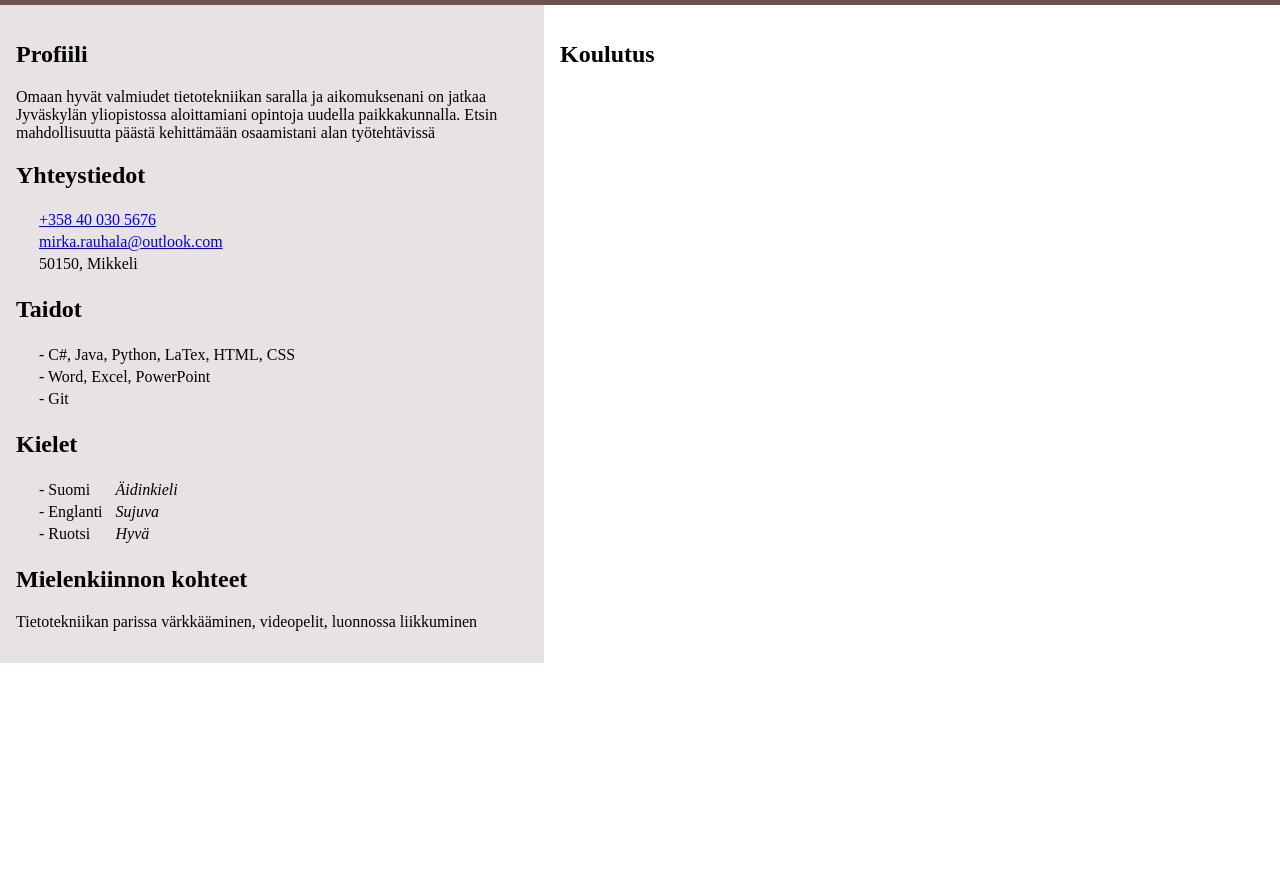
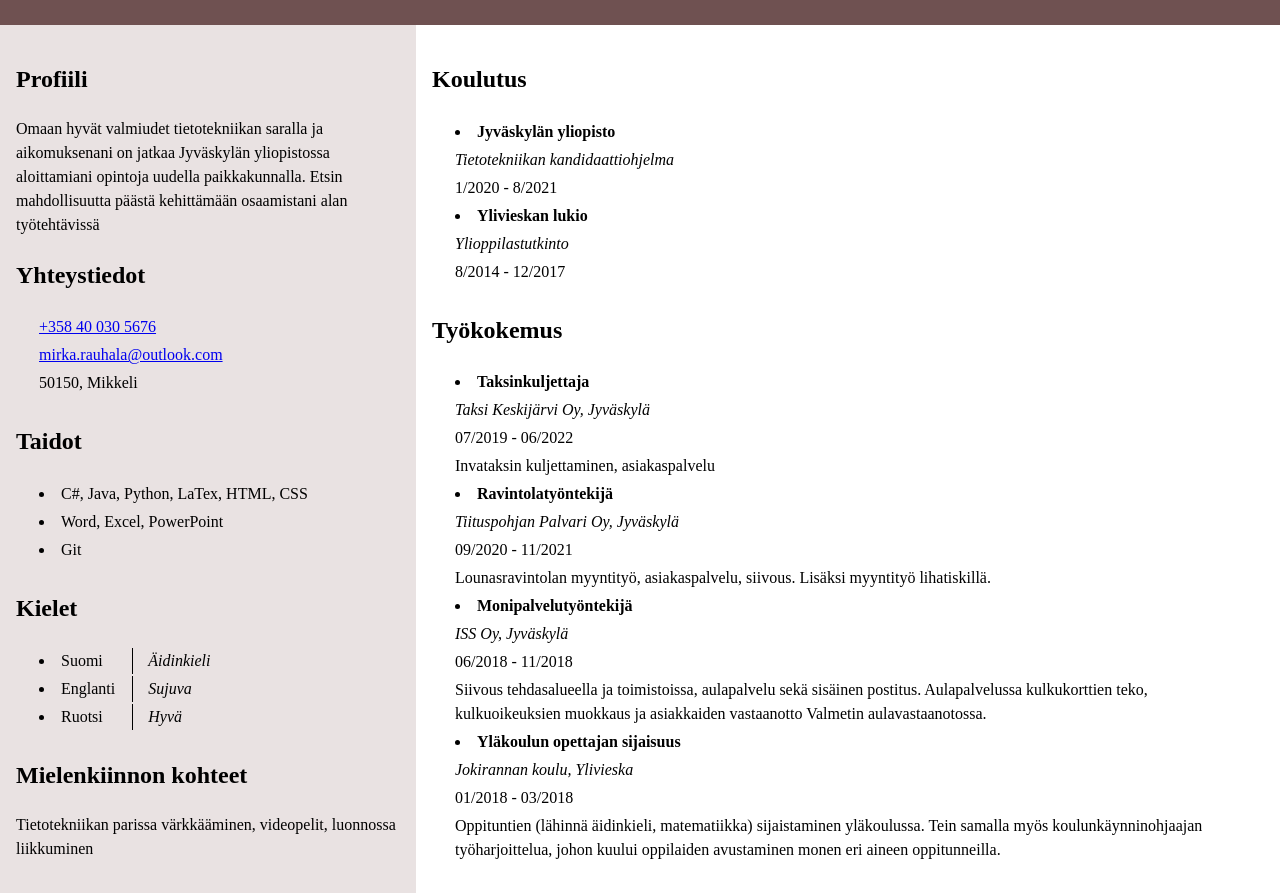
Before and after one commit to rauhalam/cv_vanha, a plain HTML site: page cv.html in a window 1280 px wide. Shown: the part 154-1047 px from the top of the page. Before the commit the page ends 817 px from the top, so only its background shows below. Drawn offline with Linux system fonts and the light colour scheme.

Commit message:
Lisätty sisältöä ja muokattu tyylejä

```diff
--- a/cv.html
+++ b/cv.html
@@ -20,7 +20,7 @@
         <p>Omaan hyvät valmiudet tietotekniikan saralla ja aikomuksenani on jatkaa Jyväskylän yliopistossa aloittamiani opintoja uudella paikkakunnalla. Etsin mahdollisuutta päästä kehittämään osaamistani alan työtehtävissä</p>
 
         <h2>Yhteystiedot</h2>
-        <table style="margin-left: 20px;">
+        <table>
             <tr>
                 <td><a href="tel:+358400305676">+358 40 030 5676</a></td>
             </tr>
@@ -33,31 +33,31 @@
         </table>
 
         <h2>Taidot</h2>
-        <table style="margin-left: 20px;">
+        <table>
             <tr>
-                <td>- C#, Java, Python, LaTex, HTML, CSS</td>
+                <td><li>C#, Java, Python, LaTex, HTML, CSS</li></td>
             </tr>
             <tr>
-                <td>- Word, Excel, PowerPoint</td>
+                <td><li>Word, Excel, PowerPoint</li></td>
             </tr>
             <tr>
-                <td>- Git</td>
+                <td><li>Git</li></td>
             </tr>
         </table>
 
         <h2>Kielet</h2>
-        <table style="margin-left: 20px;">
+        <table>
             <tr>
-                <td>- Suomi</td>
-                <td style="padding-left: 10px;"><i>Äidinkieli</i></td>
+                <td><li>Suomi</li></td>
+                <td class="td"><i>Äidinkieli</i></td>
             </tr>
             <tr>
-                <td>- Englanti </td>
-                <td style="padding-left: 10px;"><i>Sujuva</i></td>
+                <td><li>Englanti</li> </td>
+                <td class="td"><i>Sujuva</i></td>
             </tr>
             <tr>
-                <td>- Ruotsi</td>
-                <td style="padding-left: 10px;"><i>Hyvä</i></td>
+                <td><li>Ruotsi</li></td>
+                <td class="td"><i>Hyvä</i></td>
             </tr>
         </table>
 
@@ -68,6 +68,78 @@
 
     <section class="rightcol">
         <h2>Koulutus</h2>
+        <table>
+            <tr>
+                <td><li><b>Jyväskylän yliopisto</b></li></td>
+            </tr>
+            <tr class="rightcoltr">
+                <td><i>Tietotekniikan kandidaattiohjelma</i></td>
+            </tr>
+            <tr class="rightcoltr">
+                <td>1/2020 - 8/2021</td>
+            </tr>
+            <tr>
+                <td><li><b>Ylivieskan lukio</b></li></td>
+            </tr>
+            <tr class="rightcoltr">
+                <td><i>Ylioppilastutkinto</i></td>
+            </tr>
+            <tr>
+                <td>8/2014 - 12/2017</td>
+            </tr>
+        </table>
+
+        <h2>Työkokemus</h2>
+        <table>
+            <tr>
+                <td><li><b>Taksinkuljettaja</b></li></td>
+            </tr>
+            <tr class="rightcoltr">
+                <td><i>Taksi Keskijärvi Oy, Jyväskylä</i></td>
+            </tr>
+            <tr class="rightcoltr">
+                <td>07/2019 - 06/2022</td>
+            </tr>
+            <tr class="rightcoltr">
+                <td>Invataksin kuljettaminen, asiakaspalvelu</td>
+            </tr>
+            <tr>
+                <td><li><b>Ravintolatyöntekijä</b></li></td>
+            </tr>
+            <tr class="rightcoltr">
+                <td><i>Tiituspohjan Palvari Oy, Jyväskylä</i></td>
+            </tr>
+            <tr class="rightcoltr">
+                <td>09/2020 - 11/2021</td>
+            </tr>
+            <tr class="rightcoltr">
+                <td>Lounasravintolan myyntityö, asiakaspalvelu, siivous. Lisäksi myyntityö lihatiskillä.</td>
+            </tr>
+            <tr>
+                <td><li><b>Monipalvelutyöntekijä</b></li></td>
+            </tr>
+            <tr class="rightcoltr">
+                <td><i>ISS Oy, Jyväskylä</i></td>
+            </tr>
+            <tr class="rightcoltr">
+                <td>06/2018 - 11/2018</td>
+            </tr>
+            <tr class="rightcoltr">
+                <td>Siivous tehdasalueella ja toimistoissa, aulapalvelu sekä sisäinen postitus. Aulapalvelussa kulkukorttien teko, kulkuoikeuksien muokkaus ja asiakkaiden vastaanotto Valmetin aulavastaanotossa.</td>
+            </tr>
+            <tr>
+                <td><li><b>Yläkoulun opettajan sijaisuus</b></li></td>
+            </tr>
+            <tr class="rightcoltr">
+                <td><i>Jokirannan koulu, Ylivieska</i></td>
+            </tr>
+            <tr class="rightcoltr">
+                <td>01/2018 - 03/2018</td>
+            </tr>
+            <tr class="rightcoltr">
+                <td>Oppituntien (lähinnä äidinkieli, matematiikka) sijaistaminen yläkoulussa. Tein samalla myös koulunkäynninohjaajan työharjoittelua, johon kuului oppilaiden avustaminen monen eri aineen oppitunneilla.</td>
+            </tr>
+        </table>
     </section>
 </body>
 </html>
--- a/tyylit.css
+++ b/tyylit.css
@@ -5,6 +5,7 @@ body {
     font-family:'Times New Roman', Times, serif;
     margin: 0;
     padding: 0;
+    line-height: 1.5;
 }
 .header {
     background-color: #6f5151;
@@ -15,23 +16,31 @@ body {
 .leftcol {
     float: left;
     background-color: #e9e2e2;
-    width: 40%;
+    width: 30%;
     padding: 1em;
 }
 .rightcol {
     float: left;
     background-color: white;
     padding: 1em;
+    width: 62%;
 }
 img {
     width: 20%;
 }
 table {
     border: none;
+    padding-bottom: 5px;
+    margin-left: 20px;
 }
 td {
     text-align: left;
+    padding-right: 15px;
 }
-ul li {
-    padding-bottom: 5px;
+.td {
+    padding-left: 15px;
+    border-left: black solid 1px;
 }
+.rightcoltr {
+    padding-left: 15px;
+}
```
